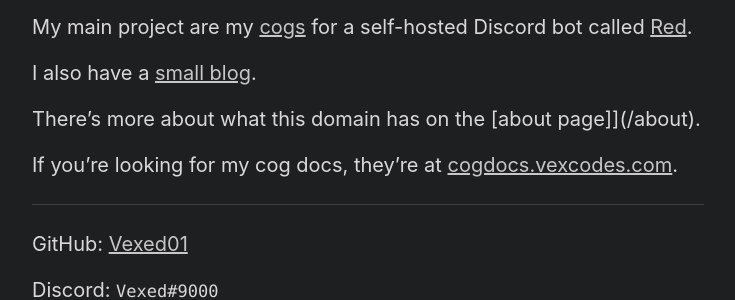
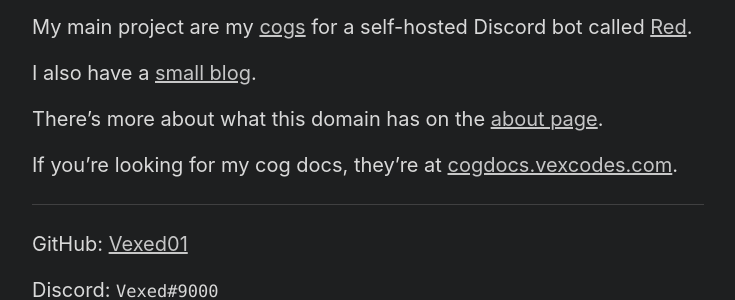
Before and after one commit to Vexed01/vexcodes.com, a Jekyll site: the page built from index.md, in a window 1280 px wide. Shown: the part 165-465 px from the top of the page, without its empty margins (272-1007 px from the left). Built offline with Jekyll 4.4.1, drawn with Linux system fonts in a browser that asks for light colours.

Commit message:
update link

```diff
--- a/index.md
+++ b/index.md
@@ -13,7 +13,7 @@ for a self-hosted Discord bot called [Red](https://github.com/Cog-Creators/Red-D
 
 I also have a [small blog](/blog).
 
-There's more about what this domain has on the [about page]](/about).
+There's more about what this domain has on the [about page](/about).
 
 If you're looking for my cog docs, they're at [cogdocs.vexcodes.com](https://cogdocs.vexcodes.com).
 
```
